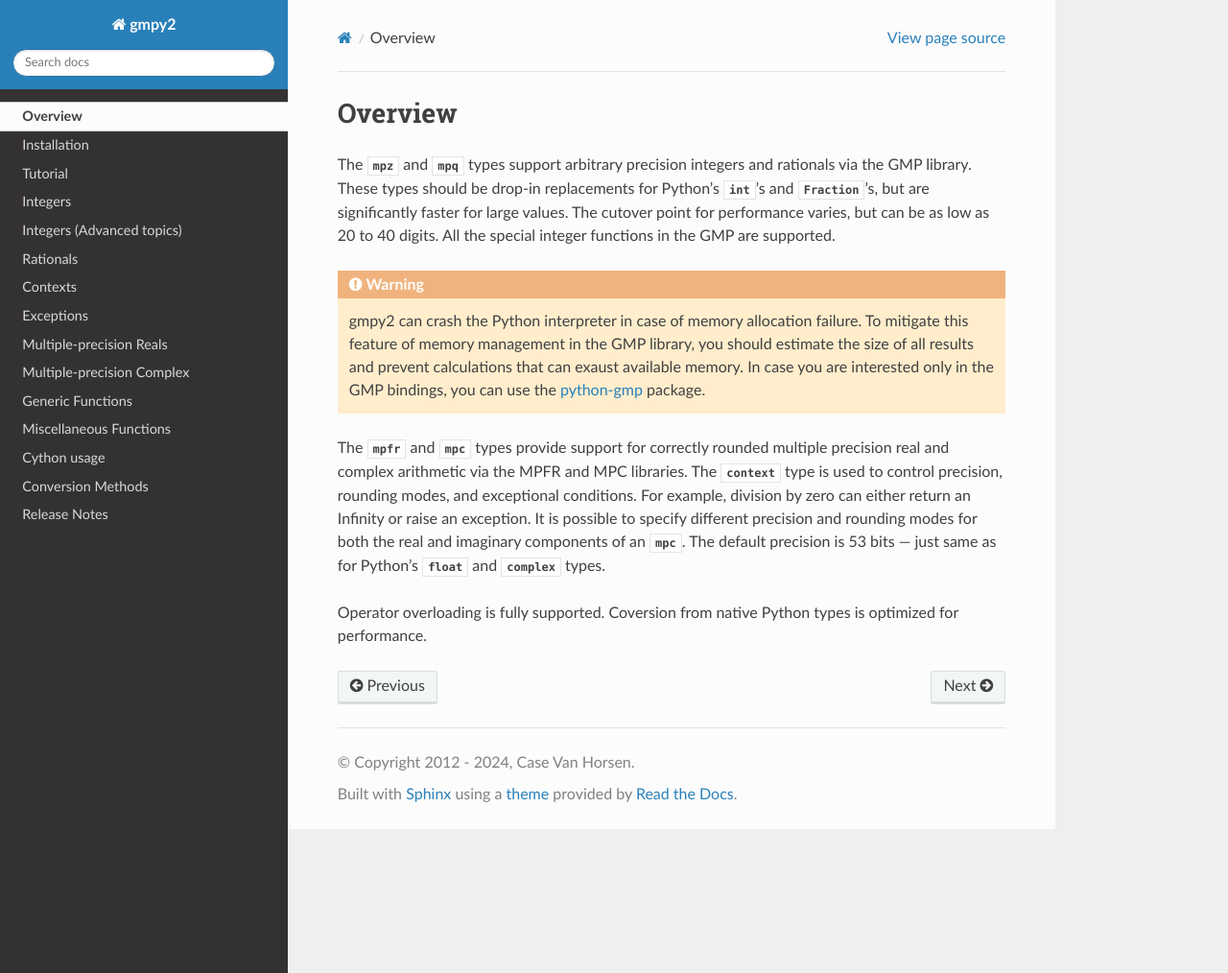
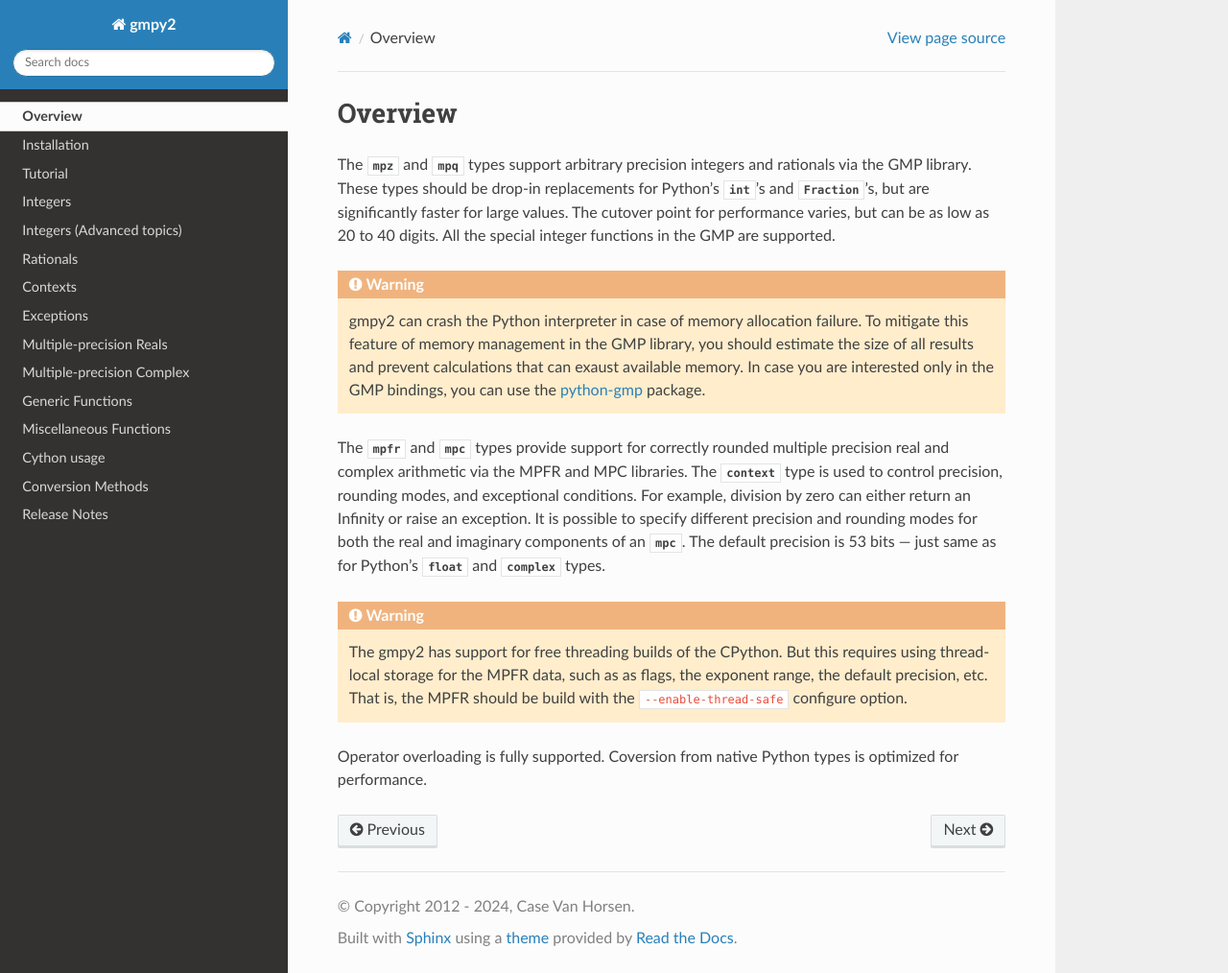
Before and after one commit to aleaxit/gmpy, a Sphinx documentation site: the page built from docs/overview.rst, in a window 1280 px wide and 1014 px high. Shown: the whole window at 96% size. Built offline with Sphinx 7.4.7 and the Read the Docs theme 3.1.0, drawn with Linux system fonts in a browser that asks for light colours; formulas are drawn with MathJax 3; the version number is read from the project's files by our own code.

Commit message:
Document free-threading support
Closes #584

```diff
--- a/docs/overview.rst
+++ b/docs/overview.rst
@@ -26,5 +26,12 @@ raise an exception.  It is possible to specify different precision and rounding
 modes for both the real and imaginary components of an `mpc`.  The default
 precision is 53 bits --- just same as for Python's `float` and `complex` types.
 
+.. warning::
+
+   The gmpy2 has support for :term:`free threading` builds of the CPython.  But
+   this requires using thread-local storage for the MPFR data, such as as
+   flags, the exponent range, the default precision, etc.  That is, the MPFR
+   should be build with the ``--enable-thread-safe`` configure option.
+
 Operator overloading is fully supported.  Coversion from native Python types is
 optimized for performance.
--- a/pyproject.toml
+++ b/pyproject.toml
@@ -25,6 +25,8 @@ classifiers = ['Development Status :: 5 - Production/Stable',
                'Programming Language :: Python :: 3.11',
                'Programming Language :: Python :: 3.12',
                'Programming Language :: Python :: 3.13',
+               'Programming Language :: Python :: 3.14',
+               'Programming Language :: Python :: Free Threading :: 2 - Beta',
                'Programming Language :: Python :: Implementation :: CPython',
                "Programming Language :: Python :: Implementation :: PyPy",
                'Topic :: Scientific/Engineering :: Mathematics',
```
Also changed, not shown: 1 other file.
